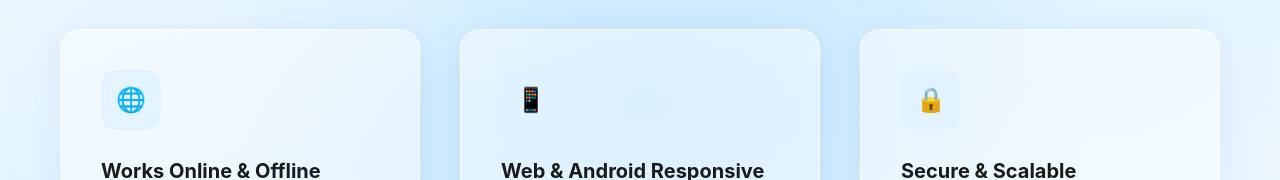
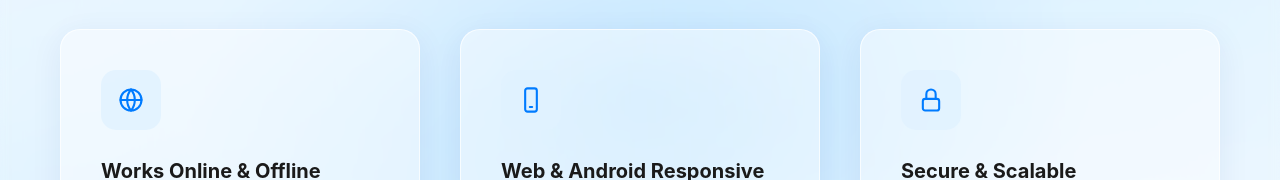
Before and after one commit to jeotecson-web/arielus-mobo, a plain HTML site: page index.html in a window 1280 px wide. Shown: the part 1901-2081 px from the top of the page. Drawn offline with Linux system fonts and the light colour scheme; a web font is replaced by a local one.

Commit message:
changed emojis to icons

```diff
--- a/index.html
+++ b/index.html
@@ -7,7 +7,7 @@
 
 <link rel="preconnect" href="https://fonts.googleapis.com">
 <link rel="preconnect" href="https://fonts.gstatic.com" crossorigin>
-<link rel="icon" href="assets/logo-icon.png" type="image/png" sizes="32x32">
+<link rel="icon" href="assets/alt/logo-icon.png" type="image/png" sizes="32x32">
 <link href="https://fonts.googleapis.com/css2?family=DM+Sans:ital,opsz,wght@0,9..40,100..1000;1,9..40,100..1000&family=IM+Fell+DW+Pica:ital@0;1&family=Instrument+Serif:ital@0;1&family=Lato:ital,wght@0,100;0,300;0,400;0,700;0,900;1,100;1,300;1,400;1,700;1,900&family=Stack+Sans+Headline:wght@200..700&display=swap" rel="stylesheet">
 
 <style>
@@ -381,8 +381,16 @@
         justify-content: center;
         align-items: center;
         color: #007bff;
-        font-size: 24px;
-        font-weight: 700;
+    }
+
+    .service-icon svg {
+        width: 28px;
+        height: 28px;
+        stroke: #007bff;
+        fill: none;
+        stroke-width: 1.8;
+        stroke-linecap: round;
+        stroke-linejoin: round;
     }
 
     .service-card h3 {
@@ -563,7 +571,7 @@
 
 <nav class="glass">
     <a href="#" class="logo">
-        <img src="assets/logo-icon.png" alt="Arielus Secondary Logo" style="height: 25px; width: auto; margin-right: -7px;">
+        <img src="assets/alt/logo-icon.png" alt="Arielus Secondary Logo" style="height: 25px; width: auto; margin-right: -7px;">
         <img src="assets/new-logo.png" alt="Arielus Software Logo">
     </a>
     <div class="nav-links">
@@ -625,17 +633,34 @@
         </div>
         <div class="services-grid">
             <div class="service-card">
-                <div class="service-icon">🌐</div>
+                <div class="service-icon">
+                    <svg viewBox="0 0 24 24" xmlns="http://www.w3.org/2000/svg">
+                        <circle cx="12" cy="12" r="9"></circle>
+                        <path d="M3 12h18"></path>
+                        <path d="M12 3a14 14 0 0 1 0 18"></path>
+                        <path d="M12 3a14 14 0 0 0 0 18"></path>
+                    </svg>
+                </div>
                 <h3>Works Online & Offline</h3>
                 <p>Enjoy uninterrupted service and seamless operations even in low-connectivity areas.</p>
             </div>
             <div class="service-card">
-                <div class="service-icon">📱</div>
+                <div class="service-icon">
+                    <svg viewBox="0 0 24 24" xmlns="http://www.w3.org/2000/svg">
+                        <rect x="7" y="2" width="10" height="20" rx="2"></rect>
+                        <line x1="11" y1="18" x2="13" y2="18"></line>
+                    </svg>
+                </div>
                 <h3>Web & Android Responsive</h3>
                 <p>Accessible across devices, ensuring maximum reach and a fluid user experience.</p>
             </div>
             <div class="service-card">
-                <div class="service-icon">🔒</div>
+                <div class="service-icon">
+                    <svg viewBox="0 0 24 24" xmlns="http://www.w3.org/2000/svg">
+                        <rect x="5" y="11" width="14" height="10" rx="2"></rect>
+                        <path d="M8 11V7a4 4 0 0 1 8 0v4"></path>
+                    </svg>
+                </div>
                 <h3>Secure & Scalable</h3>
                 <p>Built for businesses of all sizes, ensuring data protection and room for growth.</p>
             </div>
```
